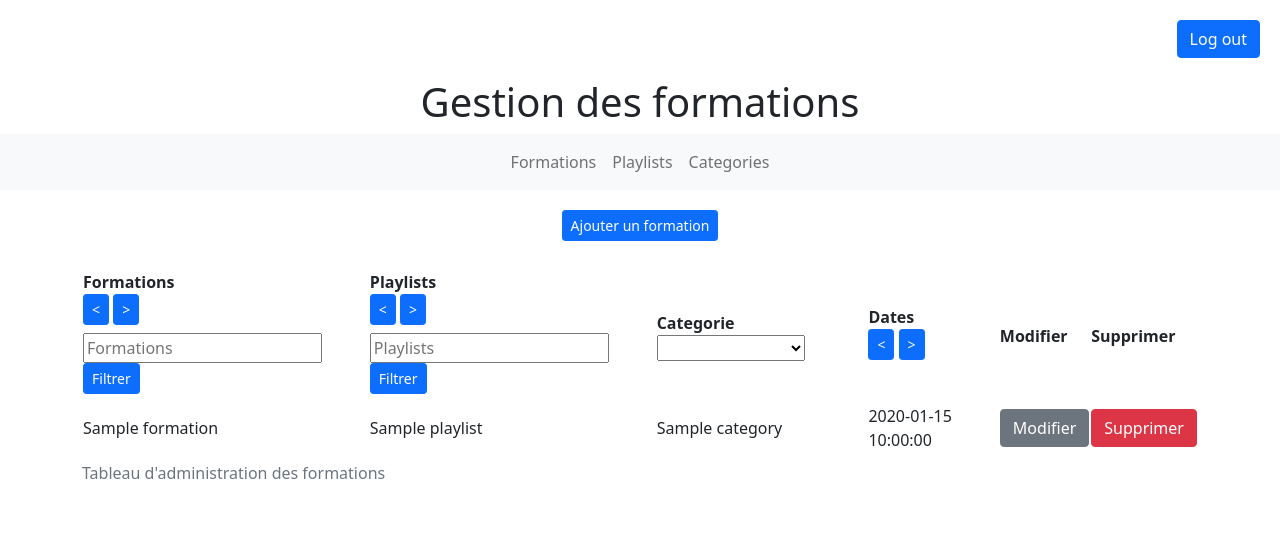
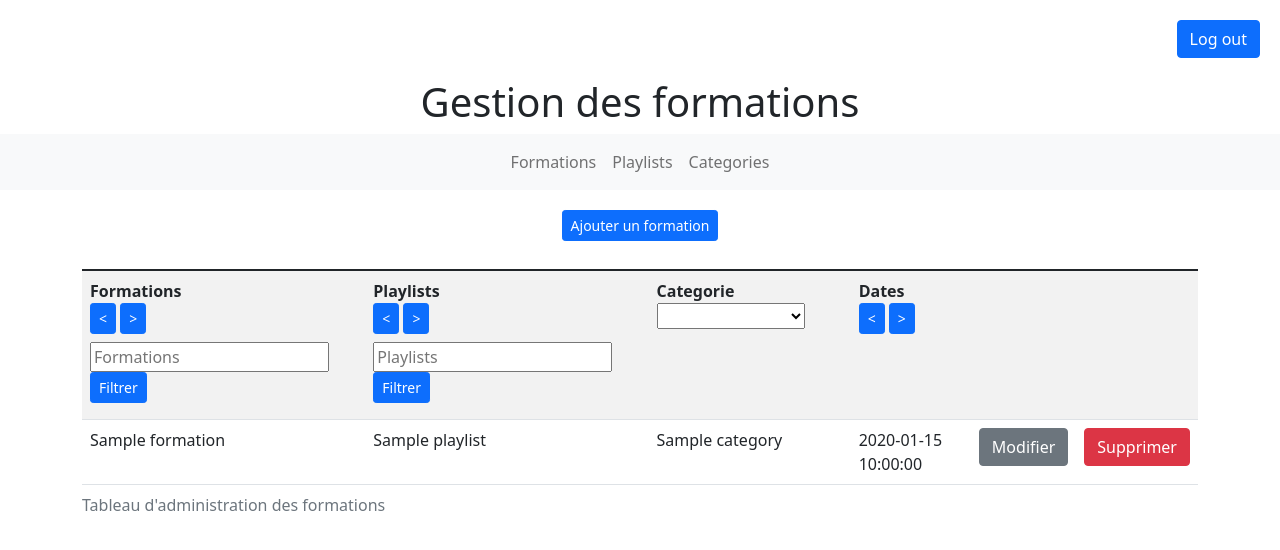
Before and after one commit to Benjamin-Yakobov/mediatekformation, a Symfony app: template templates/Admin/admin_formations.html.twig in a window 1280 px wide. Shown: the top 550 px of the page. Run offline with Twig, Linux system fonts and the light colour scheme; the template is opened without the code that fills it: most values are stand-ins (such as "Sample title", 1, 10 or a date in 2020); some libraries are stand-ins or nearby versions.

Commit message:
Modifications de style : Page admin formations.

```diff
--- a/templates/Admin/admin_formations.html.twig
+++ b/templates/Admin/admin_formations.html.twig
@@ -5,7 +5,7 @@
         <button style="text-align: center" class="btn btn-primary mb-2 btn-sm" onclick="window.location.href = '{{ path('admin.formation.ajout') }}';"> Ajouter un formation </button>
     </div>
 
-    <table>
+    <table class="table table-striped">
         <caption>Tableau d'administration des formations</caption>
         <tr>
             <th>
@@ -48,8 +48,8 @@
                 <a href="{{ path('admin.formation.sort', {champ:'publishedAt', ordre:'ASC'}) }}" class="btn btn-primary mb-2 btn-sm"> < </a>
                 <a href="{{ path('admin.formation.sort', {champ:'publishedAt', ordre:'DESC'}) }}" class="btn btn-primary mb-2 btn-sm"> > </a>
             </th>
-            <th>Modifier</th>
-            <th>Supprimer</th>
+            <th></th>
+            <th></th>
         </tr>
 
         {% for formation in formations %}
```
